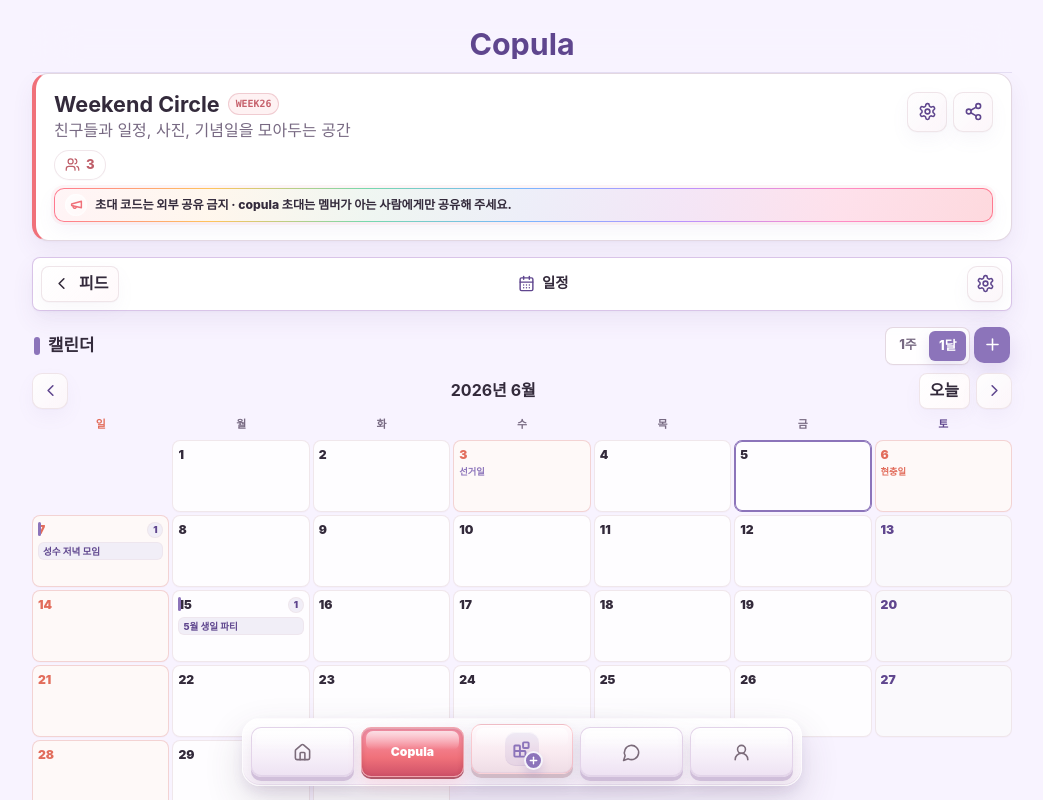
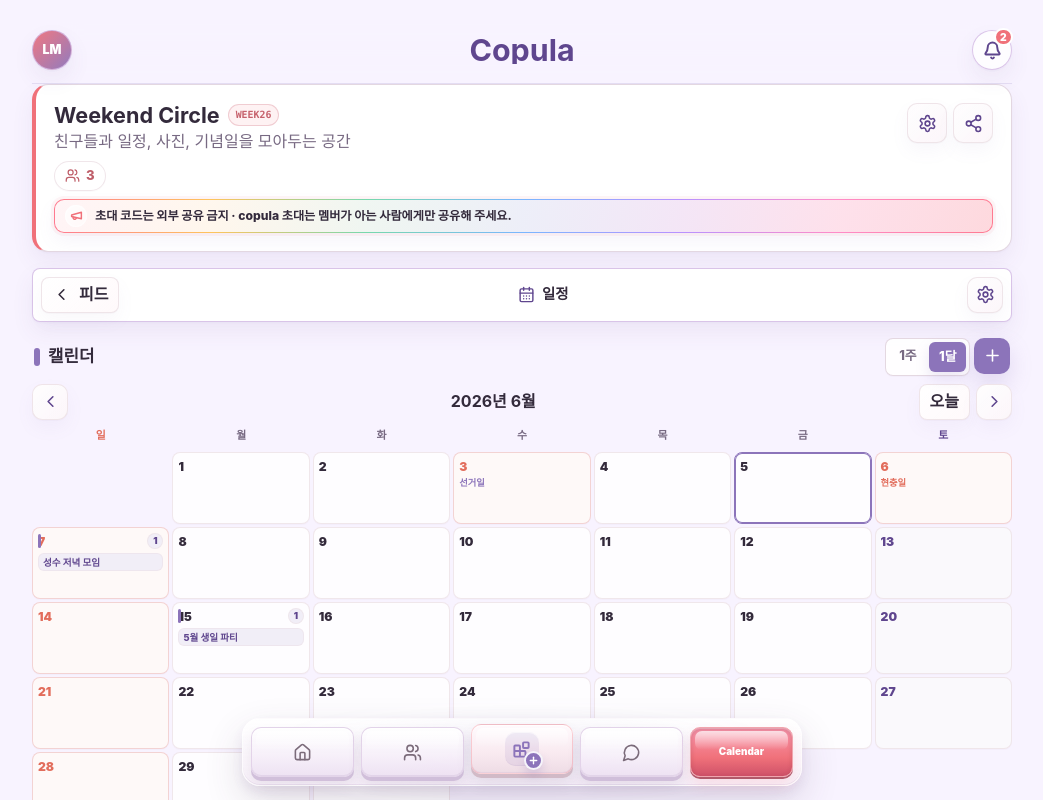
Before and after one commit to nsmae0127/copula, a React (Vite) app in the folder web/: page / in a window 1280 px wide. Both pictures are taken after a click on the button 1099 px from the left and 216 px from the top of the page. Shown: the top 800 px of the page, without its empty margins (118-1161 px from the left). Built offline with nearby package versions, Linux system fonts and the light colour scheme; a web font is replaced by a local one.

Commit message:
Move account actions into top bar

```diff
--- a/web/src/App.tsx
+++ b/web/src/App.tsx
@@ -751,16 +751,30 @@
     <>
       <Layout
         activeView={activeView}
+        activeModule={activeModule}
+        currentUser={state.currentUser}
         selectedCommunity={selectedCommunity}
         unreadMessageCount={state.notifications.filter((item) => item.kind === "message" && !item.read).length}
         unreadNotificationCount={state.notifications.filter((item) => !item.read).length}
         onViewChange={(view) => startViewTransition(() => {
           setActiveView(view);
+          if (view === "community") {
+            setActiveModule("feed");
+          }
           if (view === "messages") {
             setSelectedMessageCommunityId(null);
           }
         })}
         onOpenNotifications={() => startViewTransition(() => setActiveView("notifications"))}
+        onOpenCalendar={() => startViewTransition(() => {
+          const targetCommunity = selectedCommunity ?? state.communities[0] ?? null;
+          if (targetCommunity) {
+            openCommunity(targetCommunity.id, "calendar");
+            return;
+          }
+          setActiveView("community");
+          setActiveModule("calendar");
+        })}
         onOpenJoin={() => openJoinModal()}
         onOpenCreateCommunity={() => setModal({ type: "community" })}
         onOpenQuickNotice={openQuickNotice}
--- a/web/src/components/Layout.tsx
+++ b/web/src/components/Layout.tsx
@@ -19,17 +19,20 @@
   Video,
   type LucideIcon
 } from "lucide-react";
-import type { Community, ViewName } from "../types";
+import type { Community, CommunityModule, UserProfile, ViewName } from "../types";
 import { playTapSound } from "../utils/soundEffects";
 
 interface LayoutProps {
   activeView: ViewName;
+  activeModule: CommunityModule;
+  currentUser: UserProfile;
   selectedCommunity: Community | null;
   unreadMessageCount: number;
   unreadNotificationCount: number;
   children: ReactNode;
   onViewChange: (view: ViewName) => void;
   onOpenNotifications: () => void;
+  onOpenCalendar: () => void;
   onOpenJoin: () => void;
   onOpenCreateCommunity: () => void;
   onOpenQuickNotice: () => void;
@@ -41,12 +44,15 @@
 
 export function Layout({
   activeView,
+  activeModule,
+  currentUser,
   selectedCommunity,
   unreadMessageCount,
   unreadNotificationCount,
   children,
   onViewChange,
   onOpenNotifications,
+  onOpenCalendar,
   onOpenJoin,
   onOpenCreateCommunity,
   onOpenQuickNotice,
@@ -56,6 +62,7 @@
   onOpenQuickVlog
 }: LayoutProps) {
   const [isPlusMenuOpen, setIsPlusMenuOpen] = useState(false);
+  const [isAccountMenuOpen, setIsAccountMenuOpen] = useState(false);
   const [theme, setTheme] = useState<"light" | "dark">(() => {
     if (typeof window !== "undefined") {
       const saved = localStorage.getItem("theme");
@@ -75,6 +82,25 @@
     localStorage.setItem("theme", theme);
   }, [theme]);
 
+  useEffect(() => {
+    setIsPlusMenuOpen(false);
+    setIsAccountMenuOpen(false);
+  }, [activeView, activeModule]);
+
+  useEffect(() => {
+    if (!isPlusMenuOpen && !isAccountMenuOpen) return;
+
+    function handleEscape(event: KeyboardEvent) {
+      if (event.key === "Escape") {
+        setIsPlusMenuOpen(false);
+        setIsAccountMenuOpen(false);
+      }
+    }
+
+    window.addEventListener("keydown", handleEscape);
+    return () => window.removeEventListener("keydown", handleEscape);
+  }, [isPlusMenuOpen, isAccountMenuOpen]);
+
   const toggleTheme = () => {
     setTheme((prev) => (prev === "light" ? "dark" : "light"));
   };
@@ -84,7 +110,66 @@
   return (
     <div className="app-shell">
       <header className="topbar">
-        <div className="topbar-side" aria-hidden="true" />
+        <div className="top-account-area">
+          <button
+            className={`topbar-account-button ${activeView === "profile" ? "is-active" : ""}`}
+            type="button"
+            onClick={() => {
+              playTapSound();
+              setIsPlusMenuOpen(false);
+              setIsAccountMenuOpen((current) => !current);
+            }}
+            aria-label="계정 정보"
+            aria-expanded={isAccountMenuOpen}
+            aria-controls="topbar-account-menu"
+            title="계정 정보"
+          >
+            <span>{currentUser.initials}</span>
+          </button>
+
+          {isAccountMenuOpen ? (
+            <>
+              <button
+                className="account-menu-backdrop"
+                type="button"
+                aria-label="계정 메뉴 닫기"
+                onClick={() => setIsAccountMenuOpen(false)}
+              />
+              <div className="account-menu-popover" id="topbar-account-menu">
+                <div className="account-menu-profile">
+                  <span className="account-menu-avatar">{currentUser.initials}</span>
+                  <span>
+                    <strong>{currentUser.name}</strong>
+                    <small>{currentUser.handle}</small>
+                  </span>
+                </div>
+                <div className="account-menu-actions">
+                  <button
+                    type="button"
+                    onClick={() => {
+                      playTapSound();
+                      setIsAccountMenuOpen(false);
+                      onViewChange("profile");
+                    }}
+                  >
+                    <UserRound aria-hidden="true" />
+                    <span>계정 설정</span>
+                  </button>
+                  <button
+                    type="button"
+                    onClick={() => {
+                      playTapSound();
+                      toggleTheme();
+                    }}
+                  >
+                    {theme === "dark" ? <Sun aria-hidden="true" /> : <Moon aria-hidden="true" />}
+                    <span>{theme === "dark" ? "라이트 모드" : "다크 모드"}</span>
+                  </button>
+                </div>
+              </div>
+            </>
+          ) : null}
+        </div>
         <div className="brand">
           <div className="brand-mark">
             <img src="/assets/logo-mark-96.png" alt="" aria-hidden="true" />
@@ -94,13 +179,13 @@
           </div>
         </div>
         <div className="top-actions">
-          {activeView === "home" ? (
           <button
-              className="topbar-notification-button"
+            className={`topbar-notification-button ${activeView === "notifications" ? "is-active" : ""}`}
             type="button"
             onClick={() => {
               playTapSound();
               setIsPlusMenuOpen(false);
+              setIsAccountMenuOpen(false);
               onOpenNotifications();
             }}
             aria-label={`알림 ${unreadNotificationCount}개`}
@@ -113,7 +198,6 @@
               </span>
             ) : null}
           </button>
-          ) : null}
         </div>
       </header>
 
@@ -137,14 +221,14 @@
 
         {/* Copula */}
         <button
-          className={`nav-item ${activeView === "community" ? "is-active" : ""}`}
+          className={`nav-item ${activeView === "community" && activeModule !== "calendar" ? "is-active" : ""}`}
           aria-label="Copula"
           onClick={() => {
             playTapSound();
             setIsPlusMenuOpen(false);
             onViewChange("community");
           }}
-          aria-current={activeView === "community" ? "page" : undefined}
+          aria-current={activeView === "community" && activeModule !== "calendar" ? "page" : undefined}
         >
           <span className="nav-icon-wrap"><Users aria-hidden="true" /></span>
           <span className="nav-label">Copula</span>
@@ -283,22 +367,23 @@
               <span className="nav-red-dot" aria-label={`${unreadMessageCount}개 읽지 않은 메시지`} />
             ) : null}
           </span>
-          <span className="nav-label">메시지</span>
+          <span className="nav-label nav-label-long">Messages</span>
         </button>
 
-        {/* 계정 */}
+        {/* 캘린더 */}
         <button
-          className={`nav-item ${activeView === "profile" ? "is-active" : ""}`}
-          aria-label="계정"
+          className={`nav-item ${activeView === "community" && activeModule === "calendar" ? "is-active" : ""}`}
+          aria-label="캘린더"
           onClick={() => {
             playTapSound();
             setIsPlusMenuOpen(false);
-            onViewChange("profile");
+            setIsAccountMenuOpen(false);
+            onOpenCalendar();
           }}
-          aria-current={activeView === "profile" ? "page" : undefined}
+          aria-current={activeView === "community" && activeModule === "calendar" ? "page" : undefined}
         >
-          <span className="nav-icon-wrap"><UserRound aria-hidden="true" /></span>
-          <span className="nav-label">계정</span>
+          <span className="nav-icon-wrap"><CalendarDays aria-hidden="true" /></span>
+          <span className="nav-label nav-label-long">Calendar</span>
         </button>
       </nav>
     </div>
```
Also changed, not shown: web/styles.css. Lines whose indentation alone changed are shown as unchanged.
